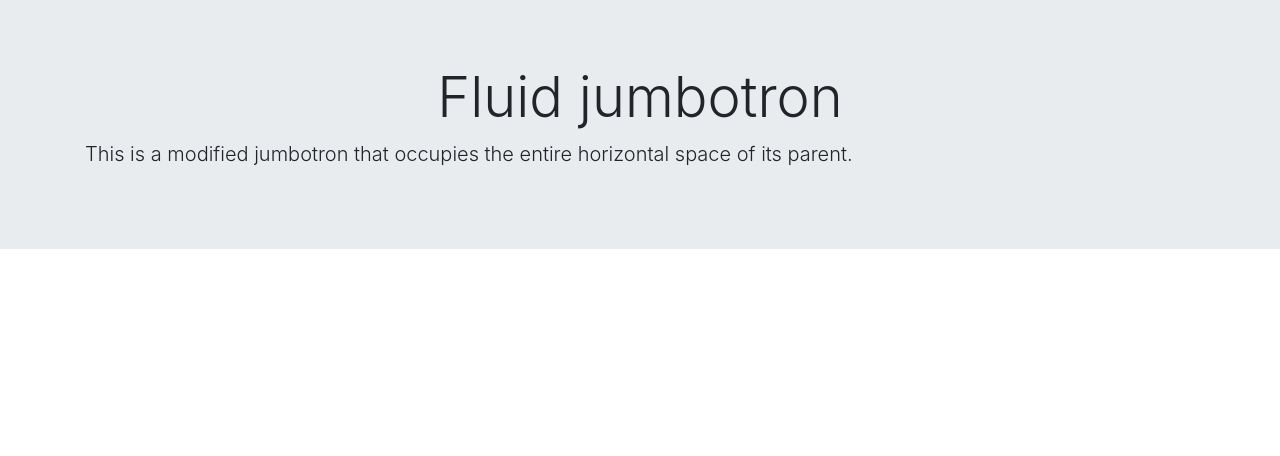
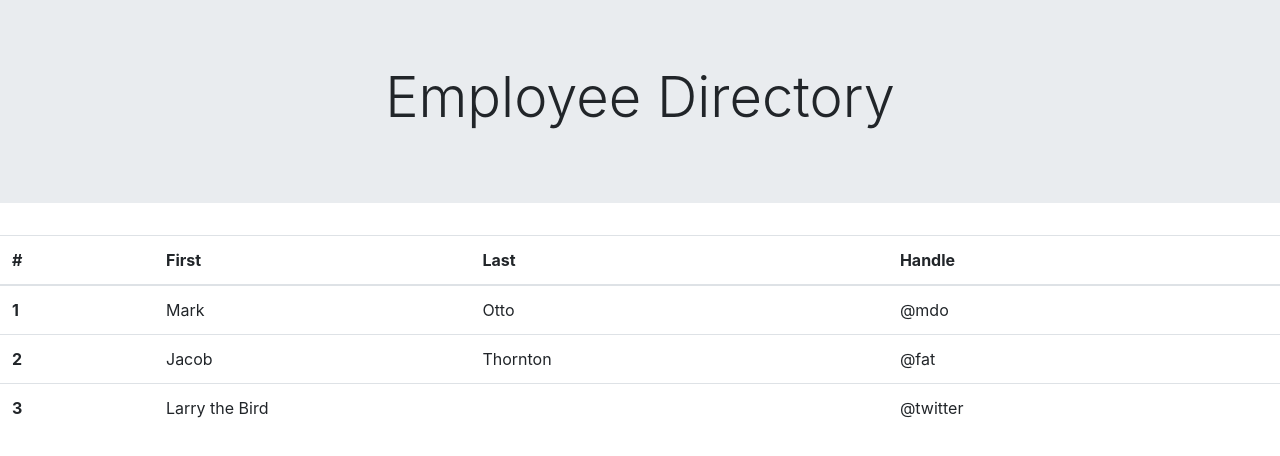
Before and after one commit to chavalk/employee-directory, a React (Create React App) app: page / in a window 1280 px wide. Shown: the top 456 px of the page. Built offline with nearby package versions, Linux system fonts and the light colour scheme.

Commit message:
Add table component and link to app.js.

```diff
--- a/src/App.js
+++ b/src/App.js
@@ -1,9 +1,13 @@
 import React from "react";
 import Jumbotron from "./Components/Jumbotron";
+import Table from "./Components/Table";
 
 function App() {
   return (
-    <Jumbotron />
+    <div>
+      <Jumbotron />
+      <Table />
+    </div>
   );
 }
 
--- a/src/Components/Jumbotron/index.js
+++ b/src/Components/Jumbotron/index.js
@@ -5,8 +5,7 @@
     return (
         <div class="jumbotron jumbotron-fluid">
             <div class="container">
-                <h1 class="display-4">Fluid jumbotron</h1>
-                <p class="lead">This is a modified jumbotron that occupies the entire horizontal space of its parent.</p>
+                <h1 class="display-4">Employee Directory</h1>
             </div>
         </div>
     );
--- /dev/null
+++ b/src/Components/Table/index.js
@@ -0,0 +1,37 @@
+import React from "react";
+
+function Table() {
+    return (
+        <table class="table">
+            <thead>
+                <tr>
+                    <th scope="col">#</th>
+                    <th scope="col">First</th>
+                    <th scope="col">Last</th>
+                    <th scope="col">Handle</th>
+                </tr>
+            </thead>
+            <tbody>
+                <tr>
+                    <th scope="row">1</th>
+                    <td>Mark</td>
+                    <td>Otto</td>
+                    <td>@mdo</td>
+                </tr>
+                <tr>
+                    <th scope="row">2</th>
+                    <td>Jacob</td>
+                    <td>Thornton</td>
+                    <td>@fat</td>
+                </tr>
+                <tr>
+                    <th scope="row">3</th>
+                    <td colspan="2">Larry the Bird</td>
+                    <td>@twitter</td>
+                </tr>
+            </tbody>
+        </table>
+    );
+}
+
+export default Table;
```
